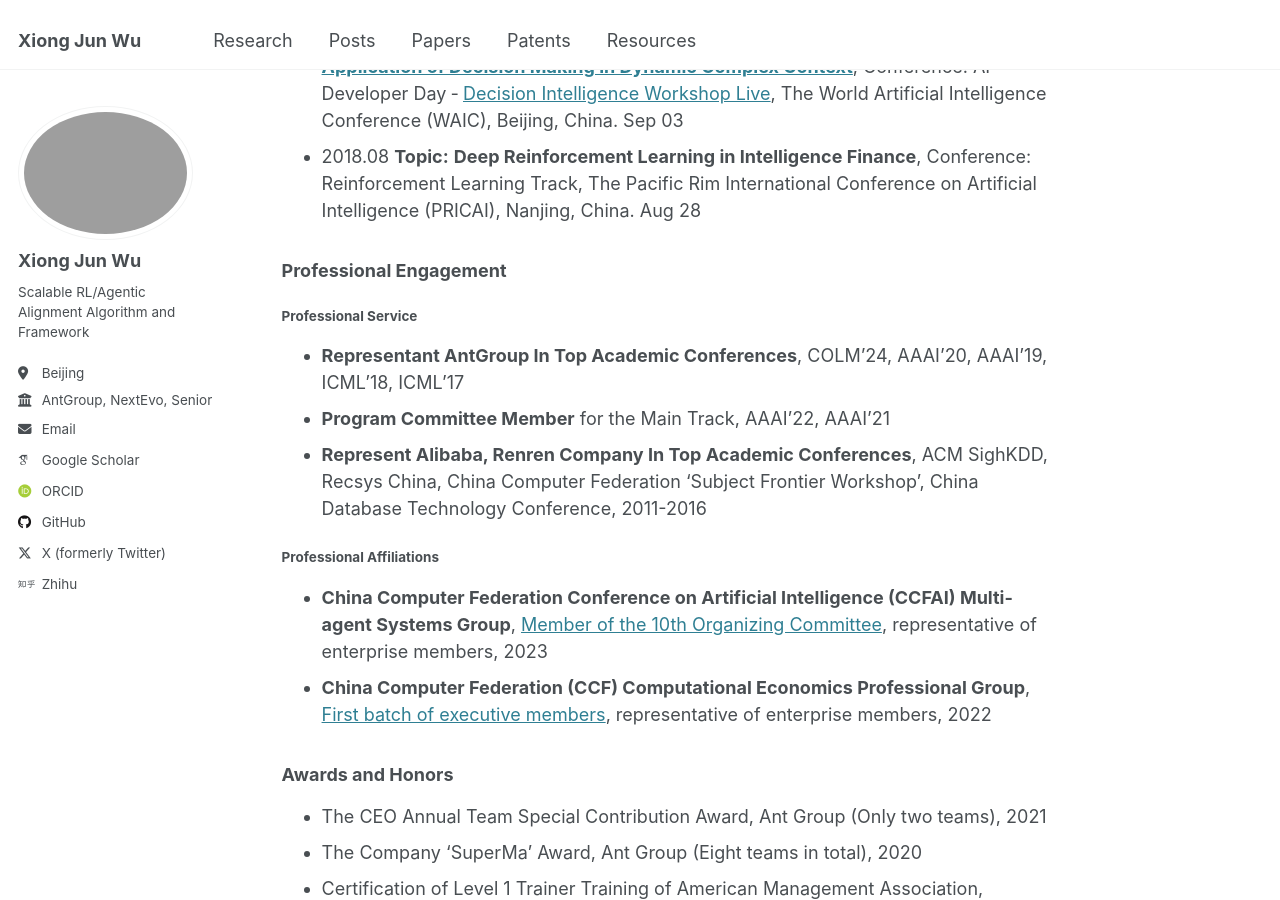
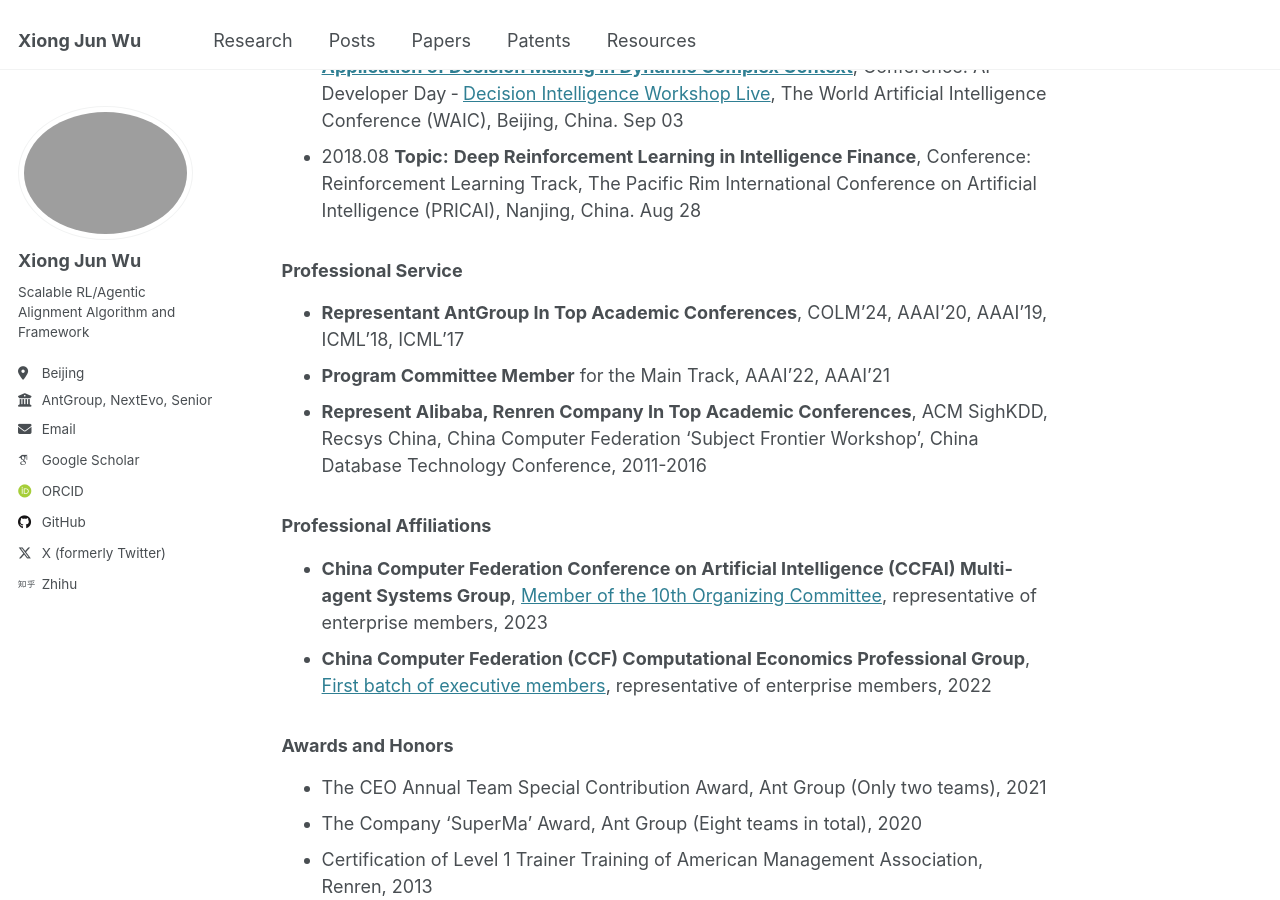
Before and after one commit to junwuxgi/junwuxgi.github.io, a Jekyll site: the page built from _pages/about.md, in a window 1280 px wide and 900 px high, scrolled down 911 px. Built offline with Jekyll 4.4.1, drawn with Linux system fonts in a browser that asks for light colours; some web fonts are replaced.

```diff
--- a/_pages/about.md
+++ b/_pages/about.md
@@ -19,13 +19,12 @@ In his prior work, **Xiong** has made valuable contributions to **reinforcement
 * 2022.09 **Topic:** **[Agent Decision Based on Reinforcement Learning: Research and Application of Decision Making in Dynamic Complex Context](https://www.bilibili.com/video/BV1Fe411M732/)**, Conference: AI Developer Day ‑ [Decision Intelligence Workshop Live](http://rlchina.org/topic/548), The World Artificial Intelligence Conference (WAIC), Beijing, China. Sep 03
 * 2018.08  **Topic:** **Deep Reinforcement Learning in Intelligence Finance**, Conference: Reinforcement Learning Track, The Pacific Rim International Conference on Artificial Intelligence (PRICAI), Nanjing, China. Aug 28
 
-### Professional Engagement
-#### **Professional** Service
+### **Professional** Service
 - **Representant AntGroup In Top Academic Conferences**, COLM'24, AAAI'20, AAAI'19, ICML'18, ICML'17
 - **Program Committee Member** for the Main Track, AAAI'22, AAAI'21
 - **Represent Alibaba, Renren Company In Top Academic Conferences**, ACM SighKDD, Recsys China, China Computer Federation ‘Subject Frontier Workshop’, China Database Technology Conference, 2011-2016
 
-#### **Professional** Affiliations
+### **Professional** Affiliations
 - **China Computer Federation Conference on Artificial Intelligence (CCFAI) Multi-agent Systems Group**, [Member of the 10th Organizing Committee](https://mp.weixin.qq.com/s/draXMk4vUmyI0YJYd6zJqg), representative of enterprise members, 2023
 - **China Computer Federation (CCF) Computational Economics Professional Group**, [First batch of executive members](https://mp.weixin.qq.com/s/Zyu9i61ahvXHGPLePsP3xw), representative of enterprise members, 2022
 
```
